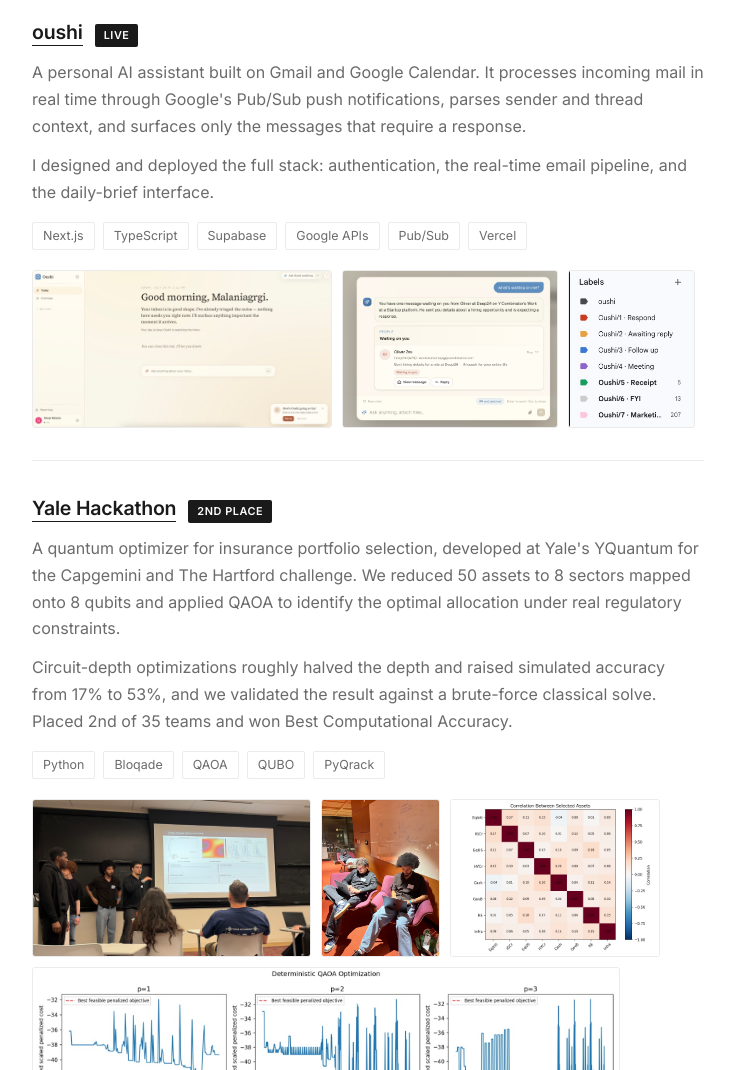
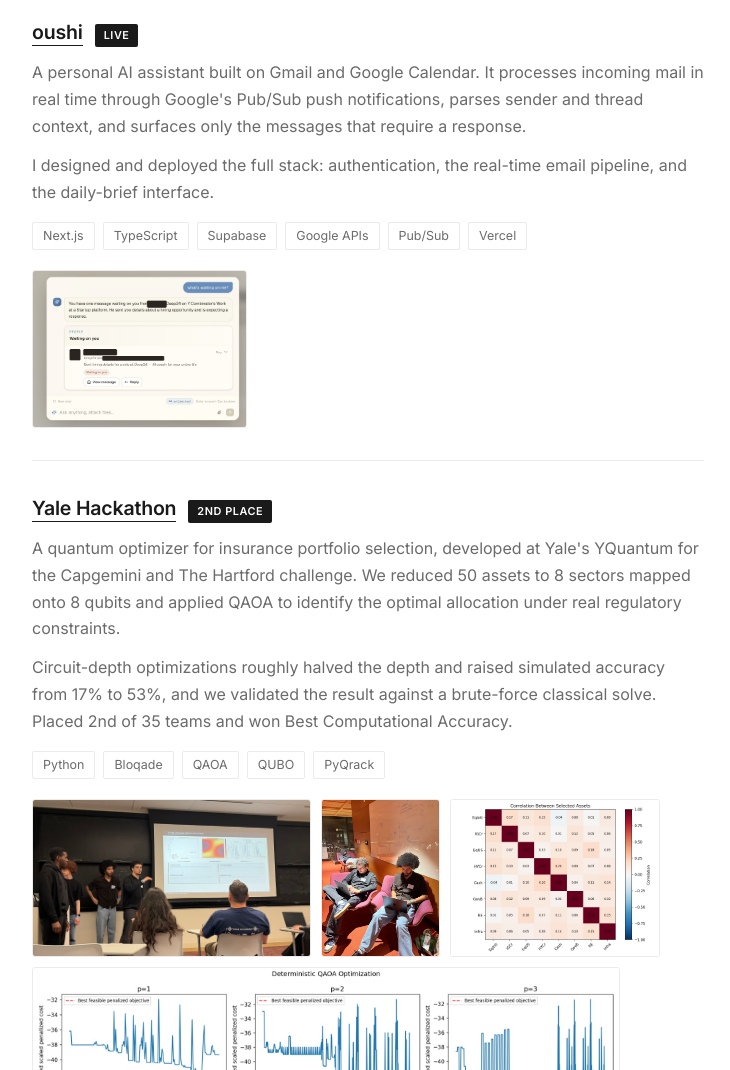
Before and after one commit to GiorgiMalanozavri/Personal, a website: page index.html in a window 1280 px wide. Shown: the part 900-1970 px from the top of the page, without its empty margins (272-1002 px from the left). Drawn offline with Linux system fonts and the light colour scheme.

Commit message:
Replace oushi gallery with redacted chat screenshot
Co-Authored-By: Claude Opus 4.8 <noreply@anthropic.com>

```diff
--- a/index.html
+++ b/index.html
@@ -53,9 +53,7 @@
         <p>I designed and deployed the full stack: authentication, the real-time email pipeline, and the daily-brief interface.</p>
         <ul class="tags"><li>Next.js</li><li>TypeScript</li><li>Supabase</li><li>Google APIs</li><li>Pub/Sub</li><li>Vercel</li></ul>
         <div class="gallery">
-          <img src="images/oushi-today.jpg" alt="oushi daily brief" loading="lazy" />
-          <img src="images/oushi-chat.jpg" alt="oushi answering a question about the inbox" loading="lazy" />
-          <img src="images/oushi-labels.jpg" alt="oushi Gmail label system" loading="lazy" />
+          <img src="images/screenshot-chat.jpg?v=2" alt="oushi answering a question about the inbox" loading="lazy" />
         </div>
       </article>
 
```
Also changed, not shown: images/oushi-chat.jpg (deleted), images/oushi-labels.jpg (deleted), images/oushi-today.jpg (deleted), images/screenshot-chat.jpg (added).
